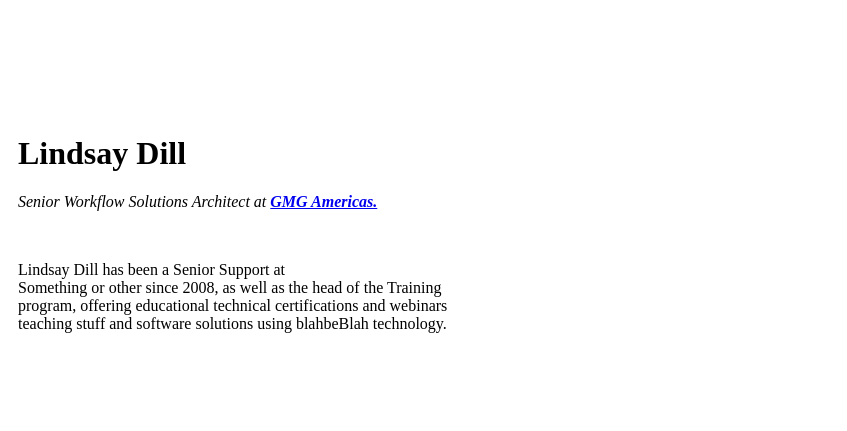
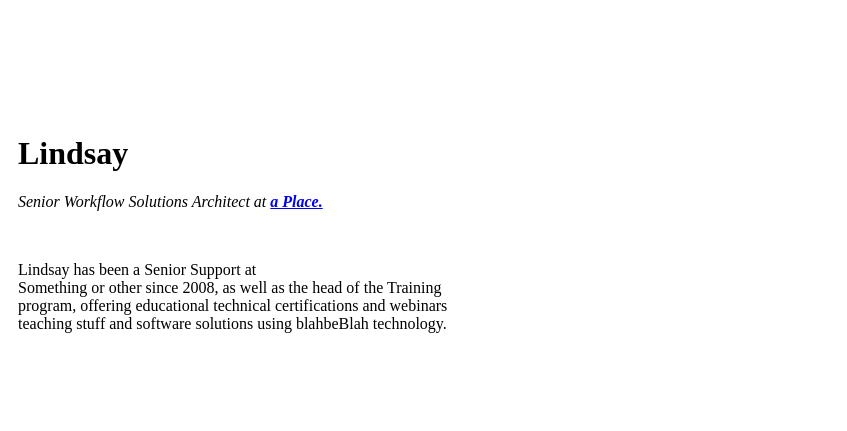
Before and after one commit to LiDill/LD-test, a plain HTML site: page index.html in a window 1280 px wide. Shown: the top 431 px of the page, 433-1280 px from the left. Drawn offline with Linux system fonts and the light colour scheme.

Commit message:
Update index.html

```diff
--- a/index.html
+++ b/index.html
@@ -14,10 +14,10 @@
           height=400 width=400 alt="Lindsay is cool"></td>
 
       <td>
-        <h1>Lindsay Dill</h1>
-        <p><em>Senior Workflow Solutions Architect at <strong><a href="http://www.gmgcolor.com">GMG Americas.</a></strong></em></p>
+        <h1>Lindsay</h1>
+        <p><em>Senior Workflow Solutions Architect at <strong><a href="http://www.zombocom.com">a Place.</a></strong></em></p>
         <br>
-        <p>Lindsay Dill has been a Senior Support at <br>
+        <p>Lindsay has been a Senior Support at <br>
         Something or other since 2008, as well as the head of the Training <br>
           program, offering educational technical certifications and webinars <br>
           teaching stuff and software solutions using blahbeBlah technology.
```
